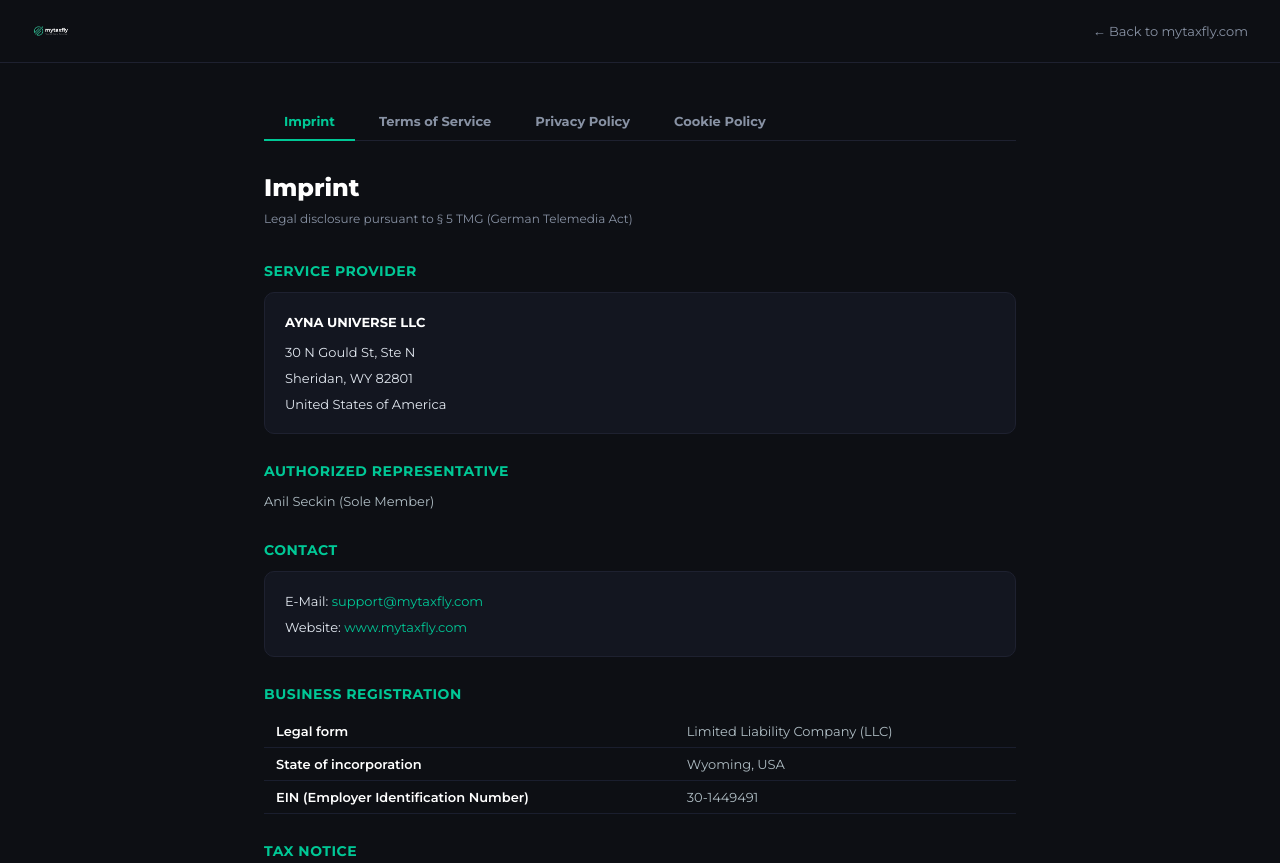
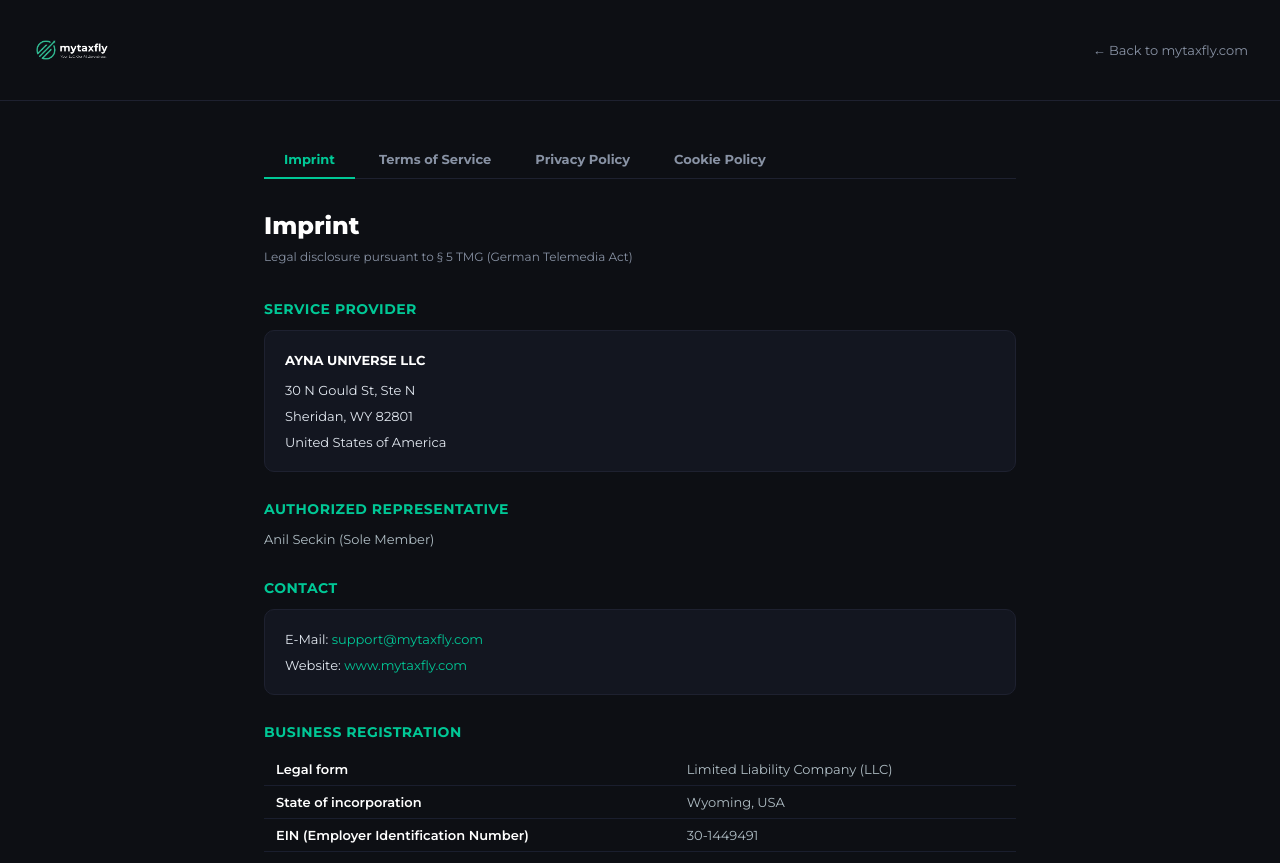
Before and after one commit to furkankaradeniz68-eng/mytaxfly, a plain HTML site: page legal.html in a window 1280 px wide. Shown: the top 863 px of the page. Drawn offline with Linux system fonts and the light colour scheme.

Commit message:
Increase legal.html header logo size to 80px (match landing page)

```diff
--- a/legal.html
+++ b/legal.html
@@ -14,8 +14,8 @@
   a{color:#00c896;text-decoration:none}
   a:hover{text-decoration:underline}
 
-  .top-bar{background:#0d0f14;border-bottom:1px solid #1e2130;padding:12px 32px;display:flex;align-items:center;justify-content:space-between}
-  .logo img{height:38px;display:block}
+  .top-bar{background:#0d0f14;border-bottom:1px solid #1e2130;padding:10px 32px;display:flex;align-items:center;justify-content:space-between}
+  .logo img{height:80px;display:block}
   .back-link{font-size:13px;color:#8892a4;transition:color 0.2s}
   .back-link:hover{color:#00c896;text-decoration:none}
 
```
